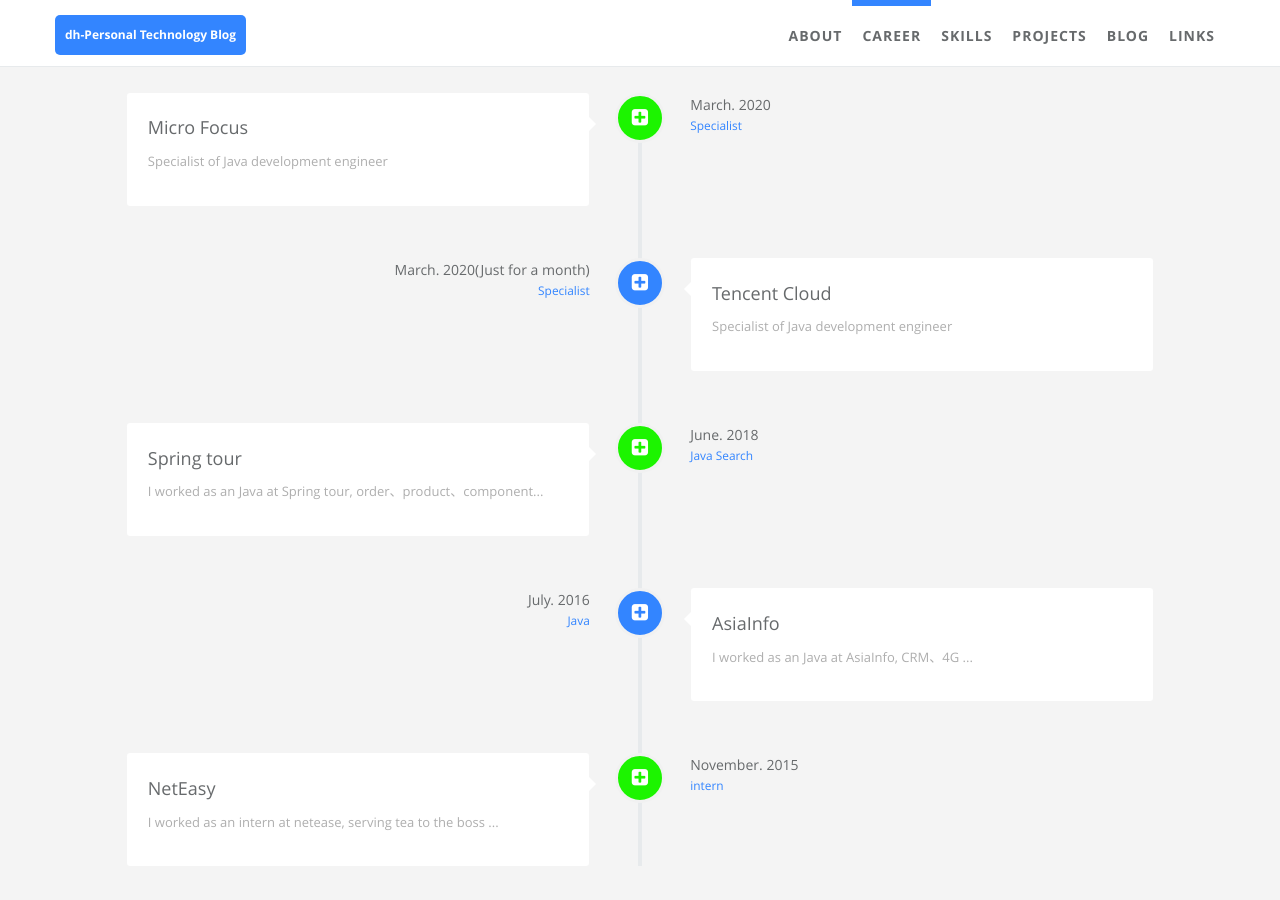
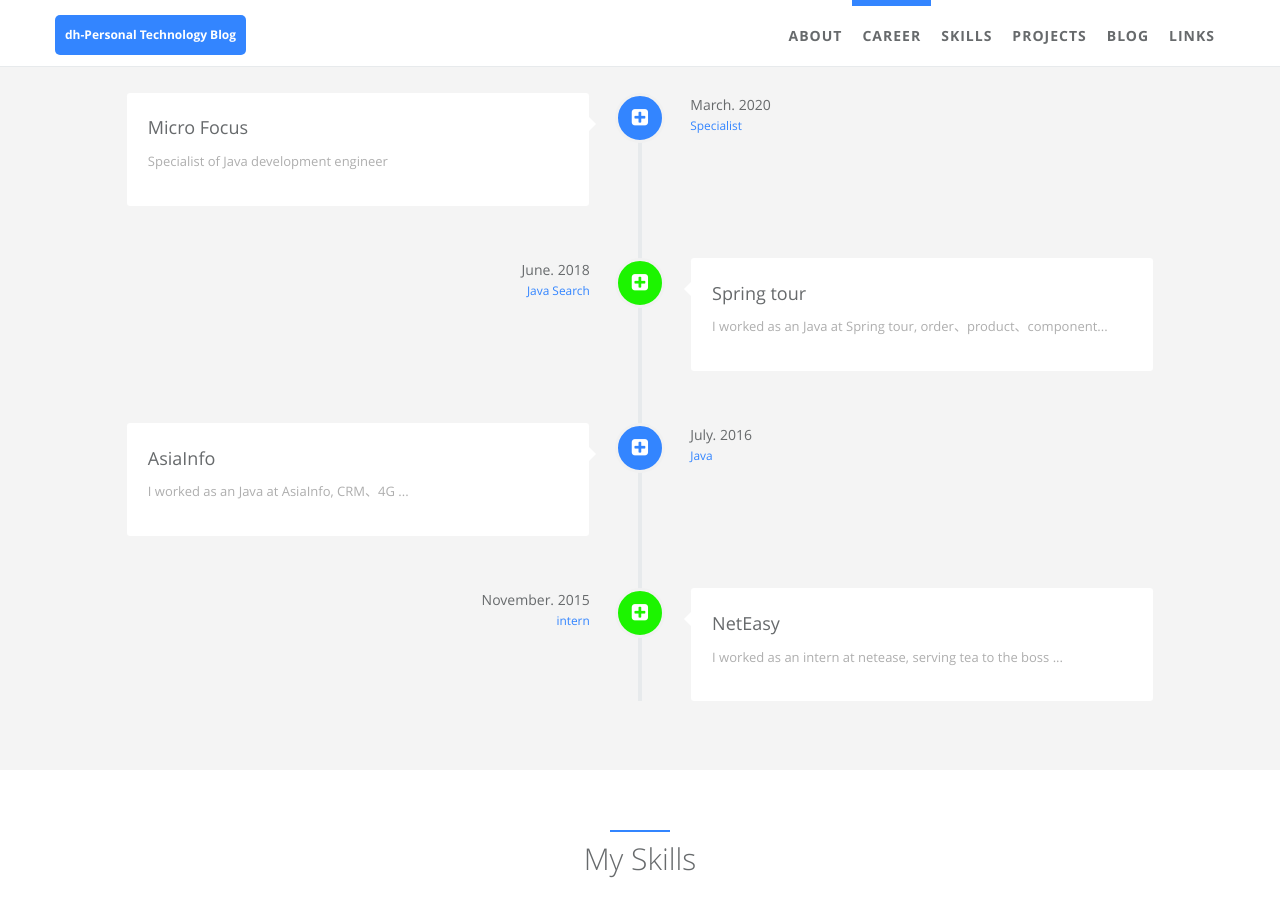
Before and after one commit to seakingOne/seakingone.github.io, a Jekyll site: the page built from index.html, in a window 1280 px wide and 900 px high, scrolled down 1002 px. Built offline with Jekyll 4.4.1, drawn with Linux system fonts in a browser that asks for light colours.

Commit message:
update careers

```diff
--- a/_data/index/careers.yml
+++ b/_data/index/careers.yml
@@ -9,20 +9,6 @@
   date:
     detail: March. 2020
     i18n: March. 2020
-  job:
-    detail: Specialist
-    i18n: Specialist
-  icon: fa-plus-square
-  present: true
-- name:
-    detail: Tencent Cloud
-    i18n: Tencent Cloud
-  desc:
-    detail: Specialist of Java development engineer
-    i18n: Saas, to B
-  date:
-    detail: March. 2020(Just for a month)
-    i18n: March. 2020(Just for a month)
   job:
     detail: Specialist
     i18n: Specialist
```
